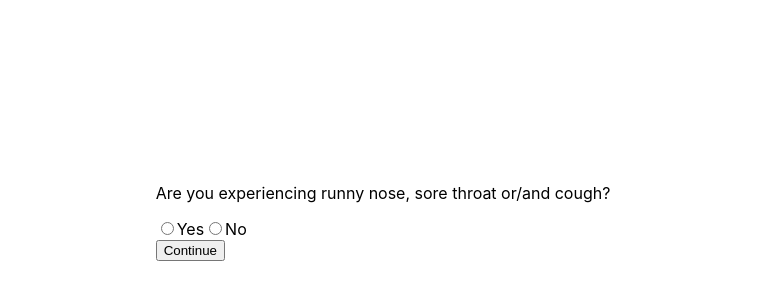
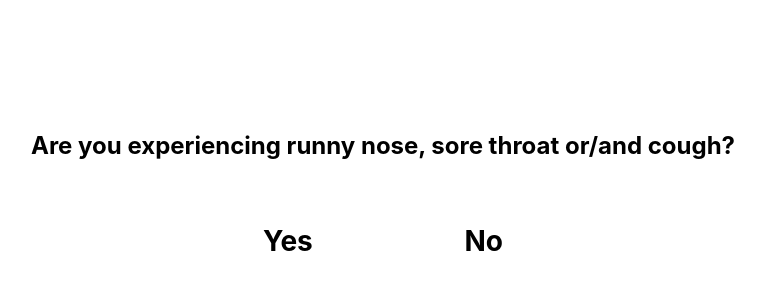
Before and after one commit to javifond/training-form, a React (Create React App) app: page /question-two in a window 1280 px wide. Shown: the part 202-502 px from the top of the page, without its empty margins (257-1022 px from the left). Built offline with nearby package versions, Linux system fonts and the light colour scheme.

Commit message:
TF - Add router and style layout using composes

```diff
--- a/src/components/questionTwo/questionTwo.js
+++ b/src/components/questionTwo/questionTwo.js
@@ -1,36 +1,43 @@
 import React, { Component } from 'react';
+import { withRouter } from 'react-router-dom';
 
 import styles from './questionTwo.module.scss';
 
 class QuestionTwo extends Component {
+    state = {
+        isValid: false,
+    };
+
+    handleSubmit = (e) => {
+        e.preventDefault();
+
+        this.props.history.push('/');
+    };
+
     render() {
         return (
             <section className={styles.root}>
-                <form  className={styles.content}>
-                    <p>
+                <form onSubmit={this.handleSubmit} className={styles.container}>
+                    <p className={styles.title}>
                         Are you experiencing runny nose, sore throat or/and
                         cough?
                     </p>
-                    <div>
-                        <input
-                            type="radio"
-                            id="yep"
-                            name="yes"
-                        />
+                    <div className={styles.radioContainer}>
+                        <input hidden type="radio" id="yep" name="yes" />
                         <label htmlFor="yep">Yes</label>
 
-                        <input
-                            type="radio"
-                            id="nope"
-                            name="no"
-                        />
+                        <input hidden type="radio" id="nope" name="no" />
                         <label htmlFor="nope">No</label>
                     </div>
-                    <button type="submit">Continue</button>
+                    {this.state.isValid && (
+                        <button className={styles.button} type="submit">
+                            Continue
+                        </button>
+                    )}
                 </form>
             </section>
         );
     }
 }
 
-export default QuestionTwo;
+export default withRouter(QuestionTwo);
--- a/src/components/questionTwo/questionTwo.module.scss
+++ b/src/components/questionTwo/questionTwo.module.scss
@@ -4,21 +4,34 @@
 
 // Variables
 // -------------------------------------
+$radio-container-width: 240px;
+$radio-label-font-size: 28px;
 
 // Block
 // -------------------------------------
 .root {
-    align-items: center;
+    composes: root from '../questionOne/questionOne.module.scss';
+}
+
+// Elements
+// -------------------------------------
+.container {
+    composes: container from '../questionOne/questionOne.module.scss';
+}
+
+.title {
+    composes: title from '../questionOne/questionOne.module.scss';
+}
+
+.radioContainer {
     display: flex;
-    justify-content: center;
-    margin: var(--double-gutter);
-    min-height: 100vh;
+    font-size: $radio-label-font-size;
+    font-weight: 700;
+    justify-content: space-between;
+    margin-bottom: var(--space-xl);
+    width: $radio-container-width;
+}
 
-    // Elements
-    // -------------------------------------
-    .container {
-        align-items: center;
-        display: flex;
-        flex-direction: column;
-    }
+.button {
+    composes: button from '../questionOne/questionOne.module.scss';
 }
```
